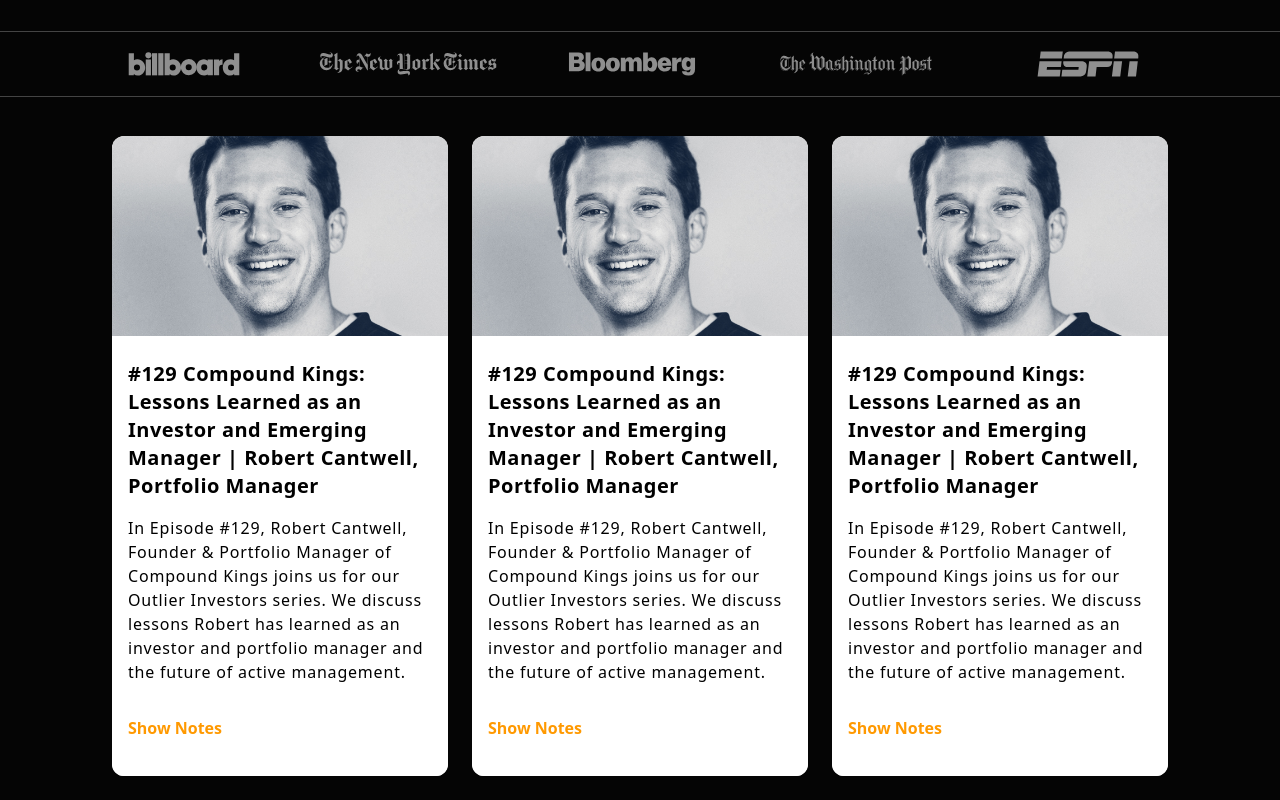
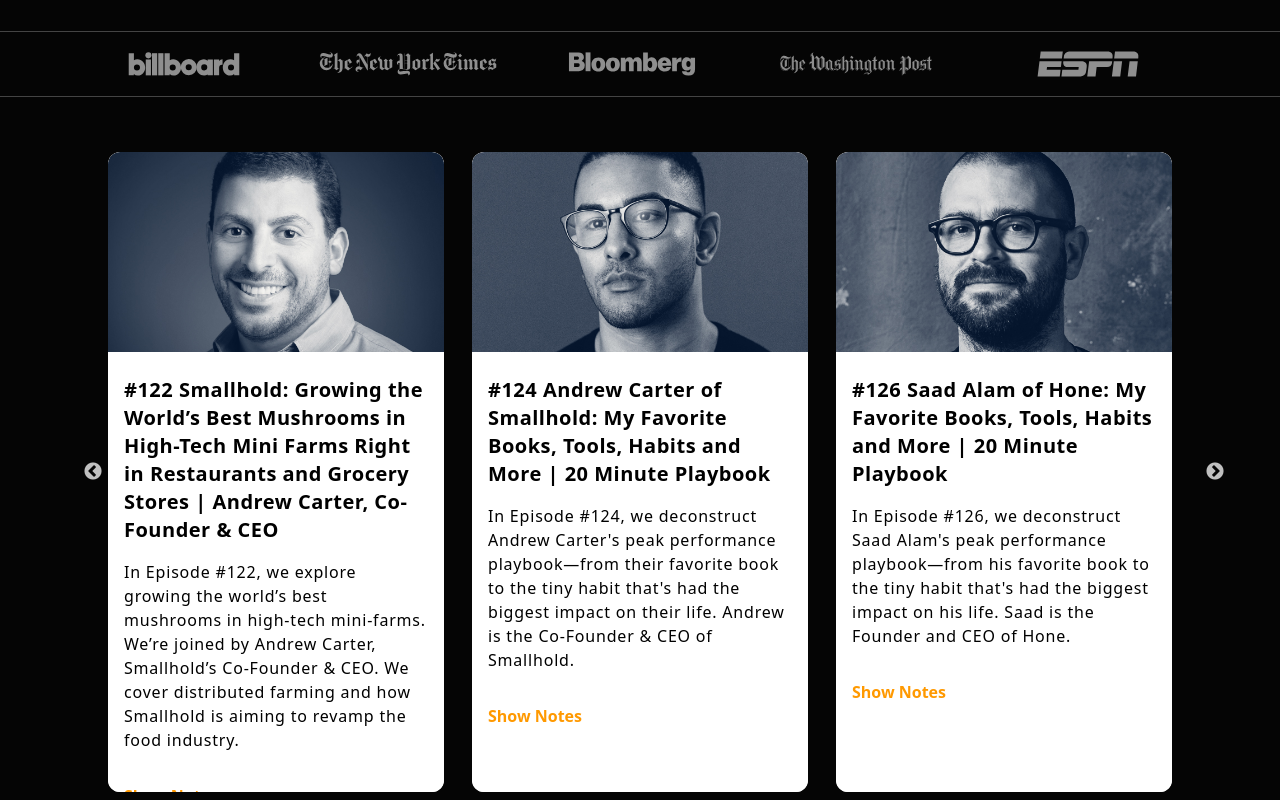
Before and after one commit to devbo-xy/xylo-fe, a Next.js app: page / in a window 1280 px wide. Shown: the part 800-1600 px from the top of the page. Built offline with nearby package versions, Linux system fonts and the light colour scheme.

Commit message:
update card slick

```diff
--- a/src/components/organisms/ModalSearch/index.js
+++ b/src/components/organisms/ModalSearch/index.js
@@ -46,7 +46,7 @@
                   className="bg-transparent text-white px-5 outline-none w-full"
                 />
               </div>
-              <div className="bg-[#212121] ring-1 ring-[#262626] rounded-full w-full py-4 flex items-center justify-center">
+              <div className="bg-[#212121] hover:bg-[#404040] hover:ring-[#5E5E5E] ring-1 ring-[#262626] rounded-full w-full py-4 flex items-center justify-center">
                 <span className="text-white text-sm font-mono">Search</span>
               </div>
             </div>
--- a/src/components/organisms/Page/Card/index.js
+++ b/src/components/organisms/Page/Card/index.js
@@ -2,37 +2,21 @@
 import Image from "next/image";
 import { Assets } from "assets";
 import Slider from "react-slick";
+import "slick-carousel/slick/slick.css";
+import "slick-carousel/slick/slick-theme.css";
 
 export const Card = () => {
-  const settings = {
-    dots: true,
-    infinite: true,
-    speed: 500,
-    slidesToShow: 3,
-    slidesToScroll: 3,
-  };
-
   const Card = (props) => {
     return (
       <div className="bg-white w-full lg:w-[21rem] h-[40rem] rounded-xl relative overflow-hidden">
         <div className="relative">
-          <Image className="rounded-t-xl" src={Assets.Img1} alt="Image 1" />
+          <Image className="rounded-t-xl" src={props.src} alt={props.alt} />
         </div>
         <div className="bg-white w-full px-4 py-6 absolute top-[12.5rem] h-full">
           <div className="flex flex-col justify-between space-y-8 ">
             <div className="flex flex-col space-y-4 w-full">
-              <h2 className="font-bold text-xl tracking-wide">
-                {/* {props.title} */}
-                #129 Compound Kings: Lessons Learned as an Investor and Emerging
-                Manager | Robert Cantwell, Portfolio Manager
-              </h2>
-              <p className="text-base tracking-wider">
-                {/* {props.desc} */}
-                In Episode #129, Robert Cantwell, Founder & Portfolio Manager of
-                Compound Kings joins us for our Outlier Investors series. We
-                discuss lessons Robert has learned as an investor and portfolio
-                manager and the future of active management.
-              </p>
+              <h2 className="font-bold text-xl tracking-wide">{props.title}</h2>
+              <p className="text-base tracking-wider">{props.desc}</p>
             </div>
             <div>
               <span className="text-base font-semibold text-[#FF9900]">
@@ -44,44 +28,98 @@
       </div>
     );
   };
+
+  const settings = {
+    dots: true,
+    infinite: true,
+    speed: 500,
+    slidesToShow: 3,
+    slidesToScroll: 4,
+    initialSlide: 0,
+    autoplay: true,
+    autoplaySpeed: 4000,
+    responsive: [
+      {
+        breakpoint: 1024,
+        settings: {
+          slidesToShow: 3,
+          slidesToScroll: 3,
+          infinite: true,
+          autoplay: true,
+          autoplaySpeed: 200,
+          dots: true,
+        },
+      },
+      {
+        breakpoint: 600,
+        settings: {
+          slidesToShow: 2,
+          slidesToScroll: 2,
+          initialSlide: 2,
+          infinite: true,
+          autoplay: true,
+          autoplaySpeed: 200,
+          dots: true,
+        },
+      },
+      {
+        breakpoint: 480,
+        settings: {
+          slidesToShow: 1,
+          slidesToScroll: 1,
+          infinite: true,
+          dots: true,
+          autoplay: true,
+          autoplaySpeed: 200,
+        },
+      },
+    ],
+  };
+
   return (
-    <div className="w-full px-8 bg-[#050505]">
-      <div className="max-w-7xl mx-auto w-full flex justify-center items-center">
-        <div className="flex flex-col lg:flex-row space-y-4 lg:space-y-0 space-x-0 lg:space-x-6">
-          {/* <Slider className="" {...settings}> */}
-          <Card />
-          <Card />
-          <Card />
-          {/* </Slider> */}
-        </div>
-      </div>
-
-      {/* <div className="bg-white w-[21rem] h-[40rem] rounded-xl relative overflow-hidden">
-        <div className="relative">
-          <Image className="rounded-t-xl" src={Assets.Img1} alt="Image 1" />
-        </div>
-        <div className="bg-white w-full px-4 py-6 absolute top-[12.5rem] h-full">
-          <div className="flex flex-col justify-between space-y-8 ">
-            <div className="flex flex-col space-y-4 w-full">
-              <h2 className="font-bold text-xl tracking-wide">
-                #129 Compound Kings: Lessons Learned as an Investor and Emerging
-                Manager | Robert Cantwell, Portfolio Manager
-              </h2>
-              <p className="text-base tracking-wider">
-                In Episode #129, Robert Cantwell, Founder & Portfolio Manager of
+    <div className="w-full px-10 py-4 lg:px-20 bg-[#050505]">
+      <Slider className="lg:ml-7" {...settings}>
+        <Card
+          src={Assets.Img1}
+          alt="Image 1"
+          title="#129 Compound Kings: Lessons Learned as an Investor and Emerging
+          Manager | Robert Cantwell, Portfolio Manager"
+          desc=" In Episode #129, Robert Cantwell, Founder & Portfolio Manager of
                 Compound Kings joins us for our Outlier Investors series. We
                 discuss lessons Robert has learned as an investor and portfolio
-                manager and the future of active management.
-              </p>
-            </div>
-            <div>
-              <span className="text-base font-semibold text-[#FF9900]">
-                Show Notes
-              </span>
-            </div>
-          </div>
-        </div>
-      </div> */}
+                manager and the future of active management."
+        />
+        <Card
+          src={Assets.Img2}
+          alt="Image 2"
+          title="#129 Compound Kings: Lessons Learned as an Investor and Emerging Manager | Robert Cantwell, Portfolio Manager"
+          desc="In Episode #129, Robert Cantwell, Founder & Portfolio Manager of Compound Kings joins us for our Outlier Investors series. We discuss lessons Robert has learned as an investor and portfolio manager and the future of active management."
+        />
+        <Card
+          src={Assets.Img3}
+          alt="Image 3"
+          title="#128 Andrew Herr of Fount: My Favorite Books, Tools, Habits and More | 20 Minute Playbook"
+          desc="In Episode #128, we deconstruct Andrew Herr's peak performance playbook—from his favorite book to the tiny habit that's had the biggest impact on his life. Andrew is the Founder and CEO of Fount."
+        />
+        <Card
+          src={Assets.Img4}
+          alt="Image 4"
+          title="#122 Smallhold: Growing the World’s Best Mushrooms in High-Tech Mini Farms Right in Restaurants and Grocery Stores | Andrew Carter, Co-Founder & CEO"
+          desc="In Episode #122, we explore growing the world’s best mushrooms in high-tech mini-farms. We’re joined by Andrew Carter, Smallhold’s Co-Founder & CEO. We cover distributed farming and how Smallhold is aiming to revamp the food industry."
+        />
+        <Card
+          src={Assets.Img5}
+          alt="Image 5"
+          title="#124 Andrew Carter of Smallhold: My Favorite Books, Tools, Habits and More | 20 Minute Playbook"
+          desc="In Episode #124, we deconstruct Andrew Carter's peak performance playbook—from their favorite book to the tiny habit that's had the biggest impact on their life. Andrew is the Co-Founder & CEO of Smallhold."
+        />
+        <Card
+          src={Assets.Img6}
+          alt="Image 6"
+          title="#126 Saad Alam of Hone: My Favorite Books, Tools, Habits and More | 20 Minute Playbook"
+          desc="In Episode #126, we deconstruct Saad Alam's peak performance playbook—from his favorite book to the tiny habit that's had the biggest impact on his life. Saad is the Founder and CEO of Hone. "
+        />
+      </Slider>
     </div>
   );
 };
```
Also changed, not shown: src/assets/styles/build.css.
